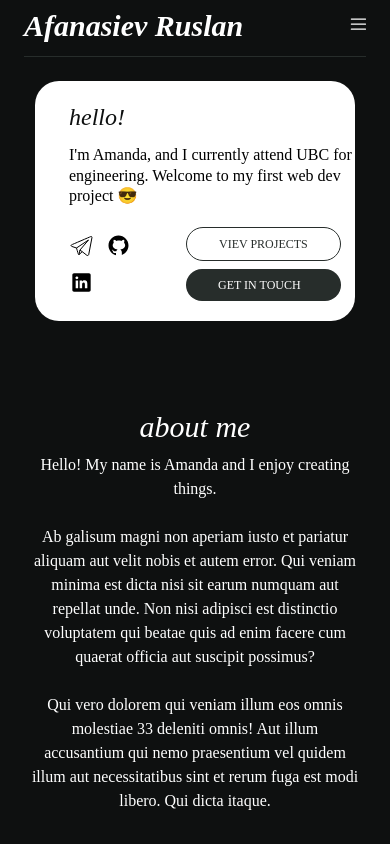
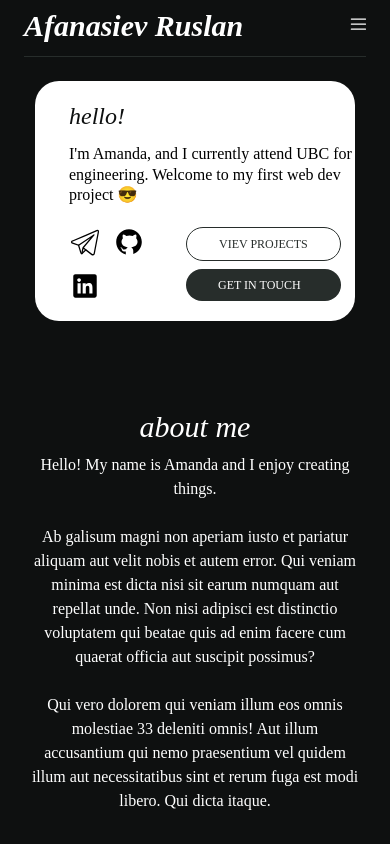
Before and after one commit to Ruslan0019/Portfolio, a Next.js app: page / in a window 390 px wide. Shown: the top 844 px of the page. Built offline with nearby package versions, Linux system fonts and the light colour scheme.

Commit message:
Update Card.jsx

```diff
--- a/src/components/Сard/Card.jsx
+++ b/src/components/Сard/Card.jsx
@@ -18,14 +18,14 @@ function Card() {
             project 😎
           </p>
           <div className="flex mt-5 md:mt-8 xl:mt-11 justify-between items-center ">
-            <div className="ml-5 w-16 md:w-auto">
+            <div className="ml-5 w-20 md:w-auto">
               <ul className="flex flex-wrap md:flex-nowrap gap-3 md:gap-6 ">
                 <li className="text-black transform transition-transform duration-300 hover:scale-110 will-change-transform antialiased">
                   <Link href={`https://t.me/Ruslan_0019`} title="Telegram" alt="Telegram">
                     <Image
                       className=" md:w-8"
                       src={telegram}
-                      width={25}
+                      width={32}
                       title="Telegram"
                       alt="Telegram"
                     />
@@ -36,7 +36,7 @@ function Card() {
                     <Image
                       className=" md:w-8"
                       src={github}
-                      width={25}
+                      width={32}
                       title="Github"
                       alt="Github"
                     />
@@ -51,7 +51,7 @@ function Card() {
                     <Image
                       className=" md:w-8"
                       src={linkedIn}
-                      width={25}
+                      width={32}
                       title="LinkedIn"
                       alt="LinkedIn"
                     />
```
